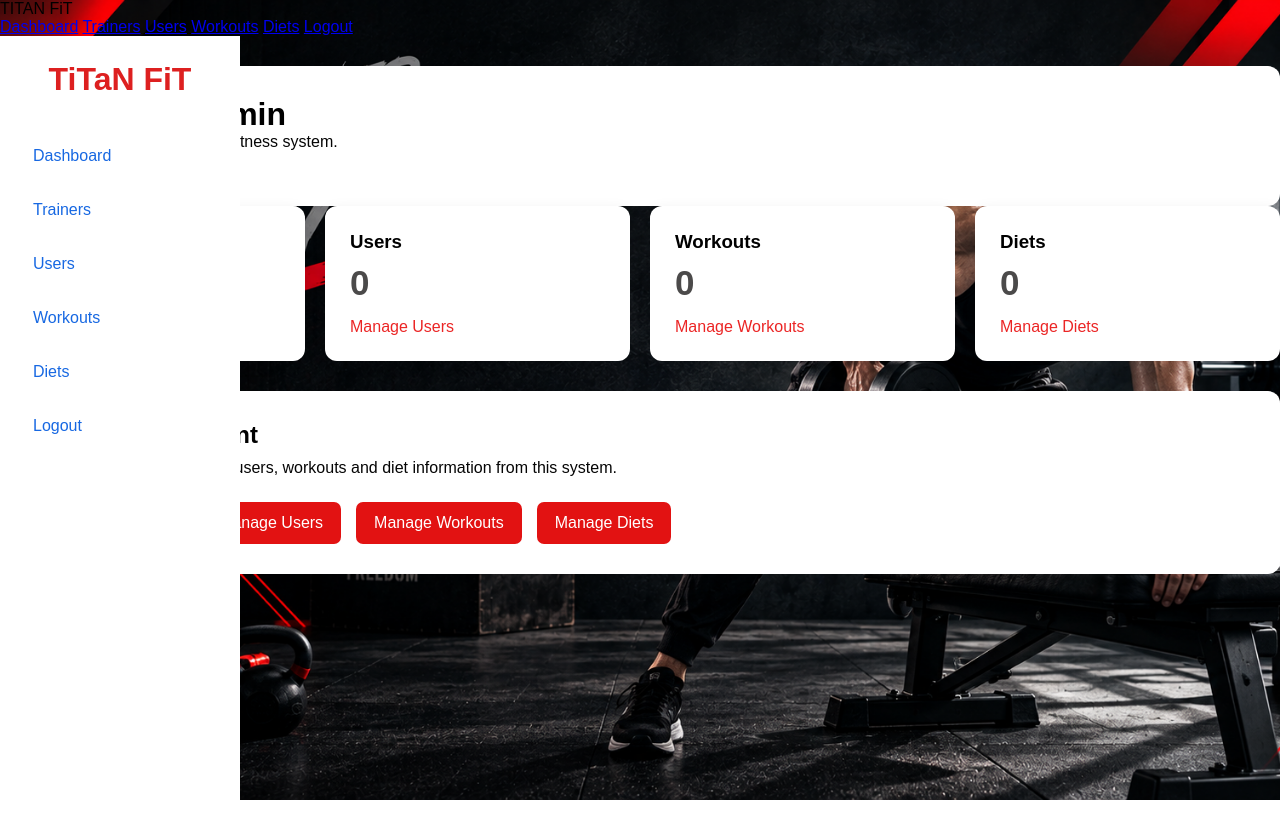
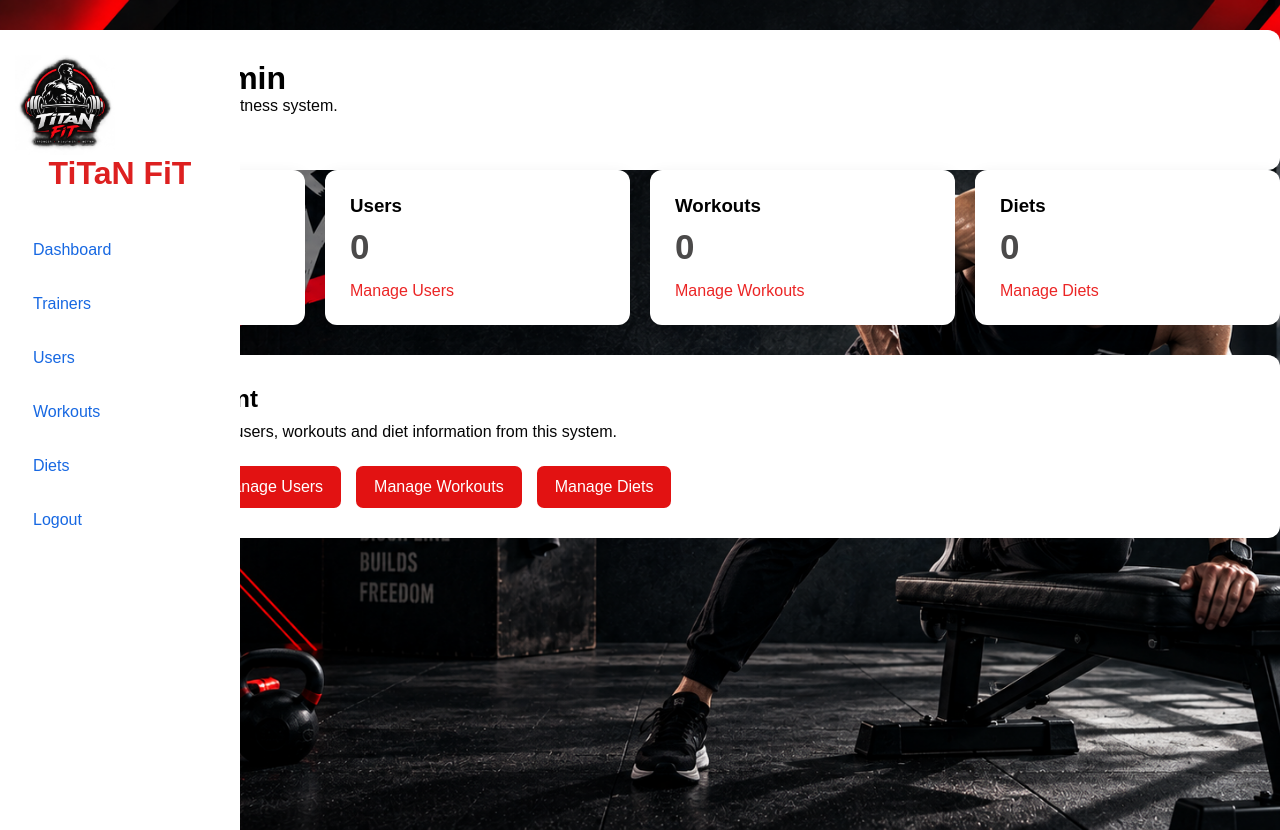
Before and after one commit to muhammednafih-04/django, a Django app: page /admin_dashboard/ in a window 1280 px wide. Before the commit the page ends 800 px from the top, so only its background shows below. Run offline with Django 5.2, Linux system fonts and the light colour scheme; the visitor is signed in with stand-in values (Sample User, id 1); data that the repository does not hold is empty.

Commit message:
Updated gym fitness project

```diff
--- a/gym/templates/gym/admin_dashboard.html
+++ b/gym/templates/gym/admin_dashboard.html
@@ -36,6 +36,12 @@ body {
     text-align: center;
     margin-bottom: 35px;
     font-size: xx-large;
+}
+.sidebar .gym-logo{
+    display: flex;
+    height: 100px;
+    width: 100px;
+
 }
 
 .sidebar a {
@@ -181,28 +187,10 @@ body {
 }
 </style>
 <body>
-    <nav class="navbar">
-
-        <div class="logo">
-            TITAN<span> FiT</span>
-        </div>
-
-        <div class="nav-links">
-            <a href="{% url 'admin_dashboard' %}">Dashboard</a>
-            <a href="#">Trainers</a>
-            <a href="#">Users</a>
-            <a href="#">Workouts</a>
-            <a href="#">Diets</a>
-            <a href="{% url 'admin_logout' %}" class="logout">
-                Logout
-            </a>
-        </div>
-
-    </nav>
 
 <div class="sidebar">
 
-    <h1>TiTaN FiT</h1>
+    <h1><img src="{% static 'titan_fit.png' %}" class="gym-logo">TiTaN FiT</h1>
 
     <a href="{% url 'admin_dashboard' %}">Dashboard</a>
 
```
Also changed, not shown: gym/templates/gym/trainer_dash.html (+24 -7 lines), gym/templates/gym/user_dashboard.html (+16 -7 lines), gym/templates/gym/user_login.html (+1 -9 lines).
